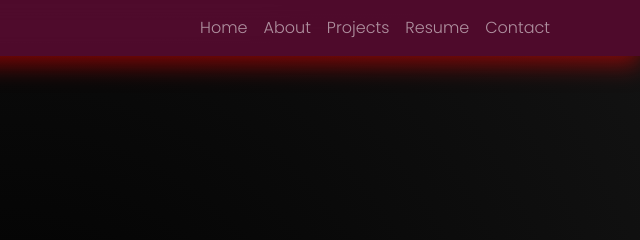
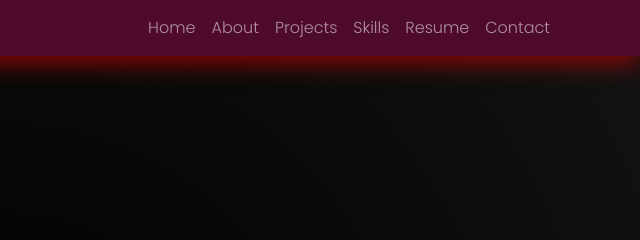
Before and after one commit to NikunjSachdeva/Portfolio, a plain HTML site: page index.html in a window 1280 px wide. Shown: the top 240 px of the page, 640-1280 px from the left. Drawn offline with nearby package versions, Linux system fonts and the light colour scheme.

Commit message:
Update index.html

```diff
--- a/index.html
+++ b/index.html
@@ -209,6 +209,7 @@
           <li class="nav-item"><a class="nav-link" href="#">Home</a></li>
           <li class="nav-item"><a class="nav-link" href="#about">About</a></li>
           <li class="nav-item"><a class="nav-link" href="#projects">Projects</a></li>
+          <li class="nav-item"><a class="nav-link" href="#Skills">Skills</a></li>
           <li class="nav-item"><a class="nav-link" href="#resume">Resume</a></li>
           <li class="nav-item"><a class="nav-link" href="#Contact">Contact</a></li>
         </ul>
```
